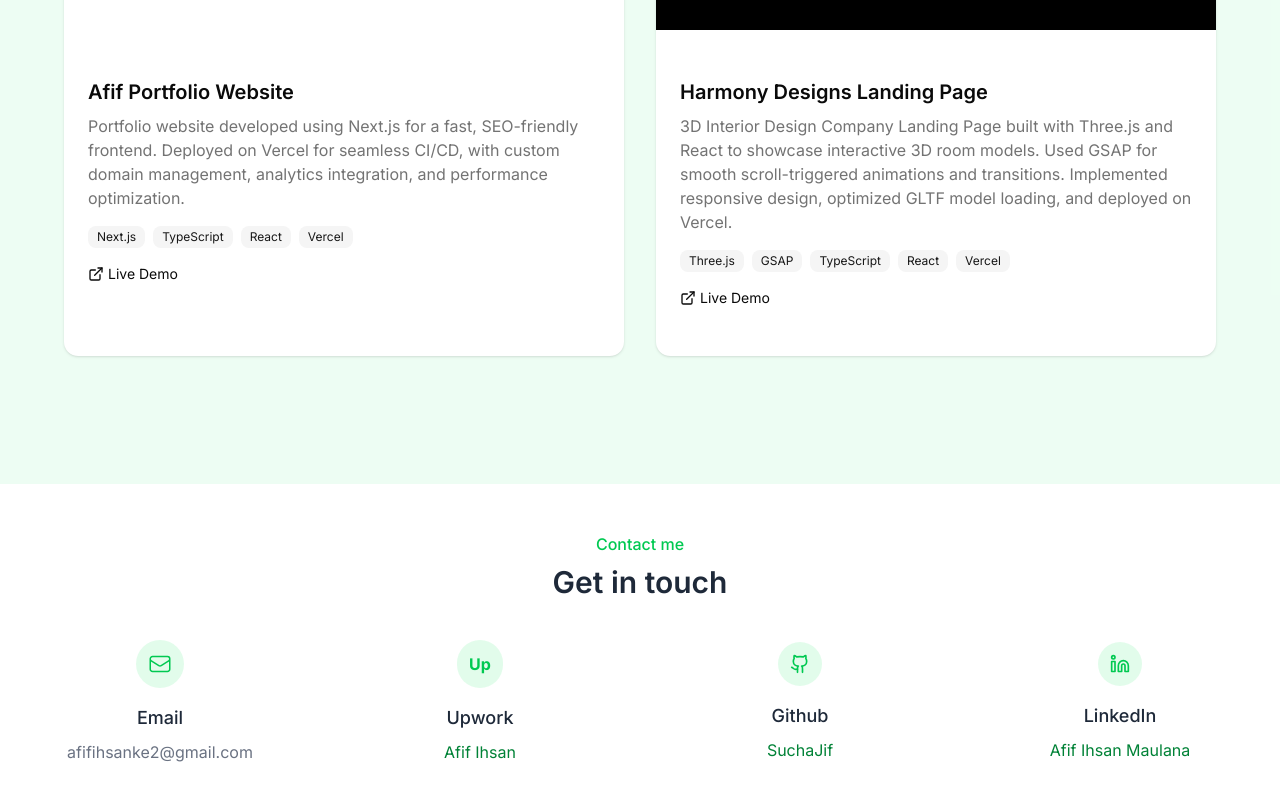
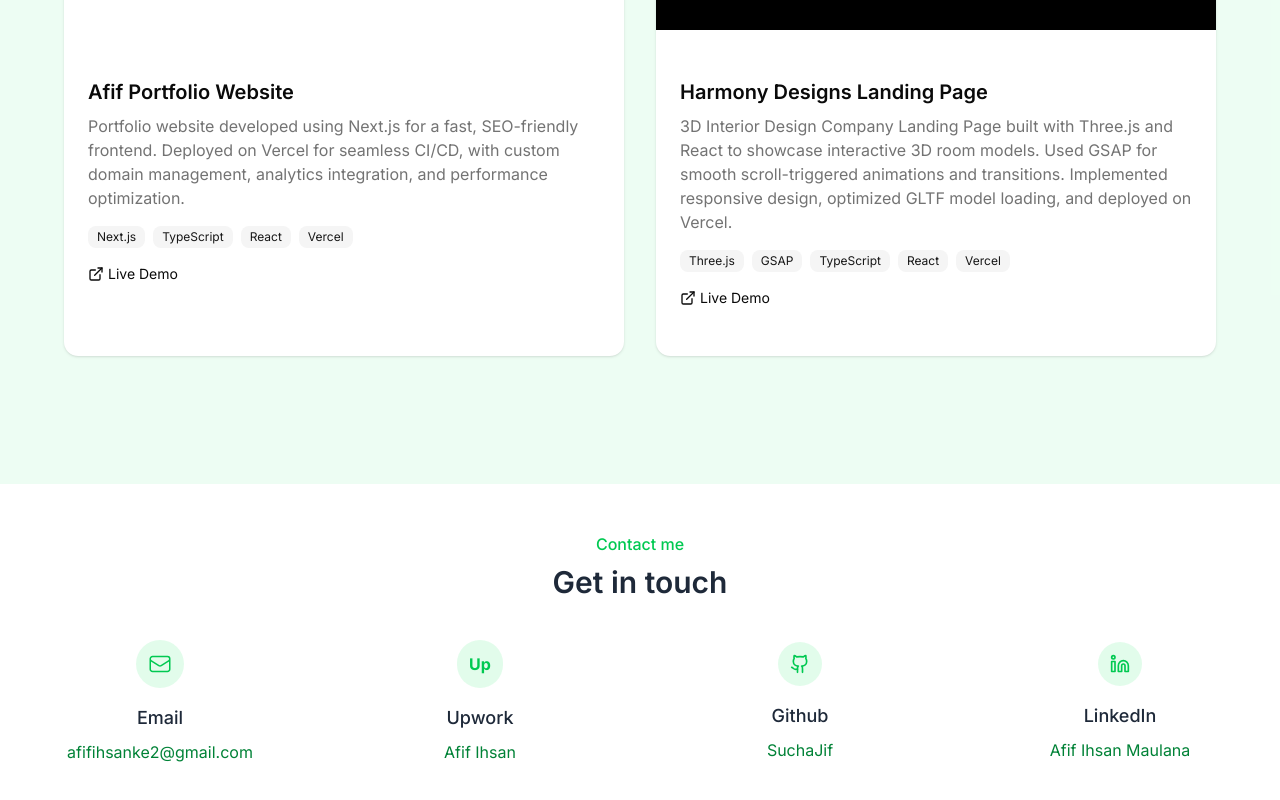
Before and after one commit to afifihsnm/afif-portfolio, a Next.js app: page / in a window 1280 px wide. Shown: the part 4024-4824 px from the top of the page. Built offline with nearby package versions, Linux system fonts and the light colour scheme.

Commit message:
fix: add link to email contact

```diff
--- a/src/components/contact.tsx
+++ b/src/components/contact.tsx
@@ -35,7 +35,7 @@ export function Contact() {
               Email
             </h2>
             <p className="mt-2 text-gray-500">
-              afifihsanke2@gmail.com
+              <a href="mailto:afifihsanke2@gmail.com" target="_blank" className="text-green-700 hover:underline">afifihsanke2@gmail.com</a>
             </p>
           </div>
 
```
